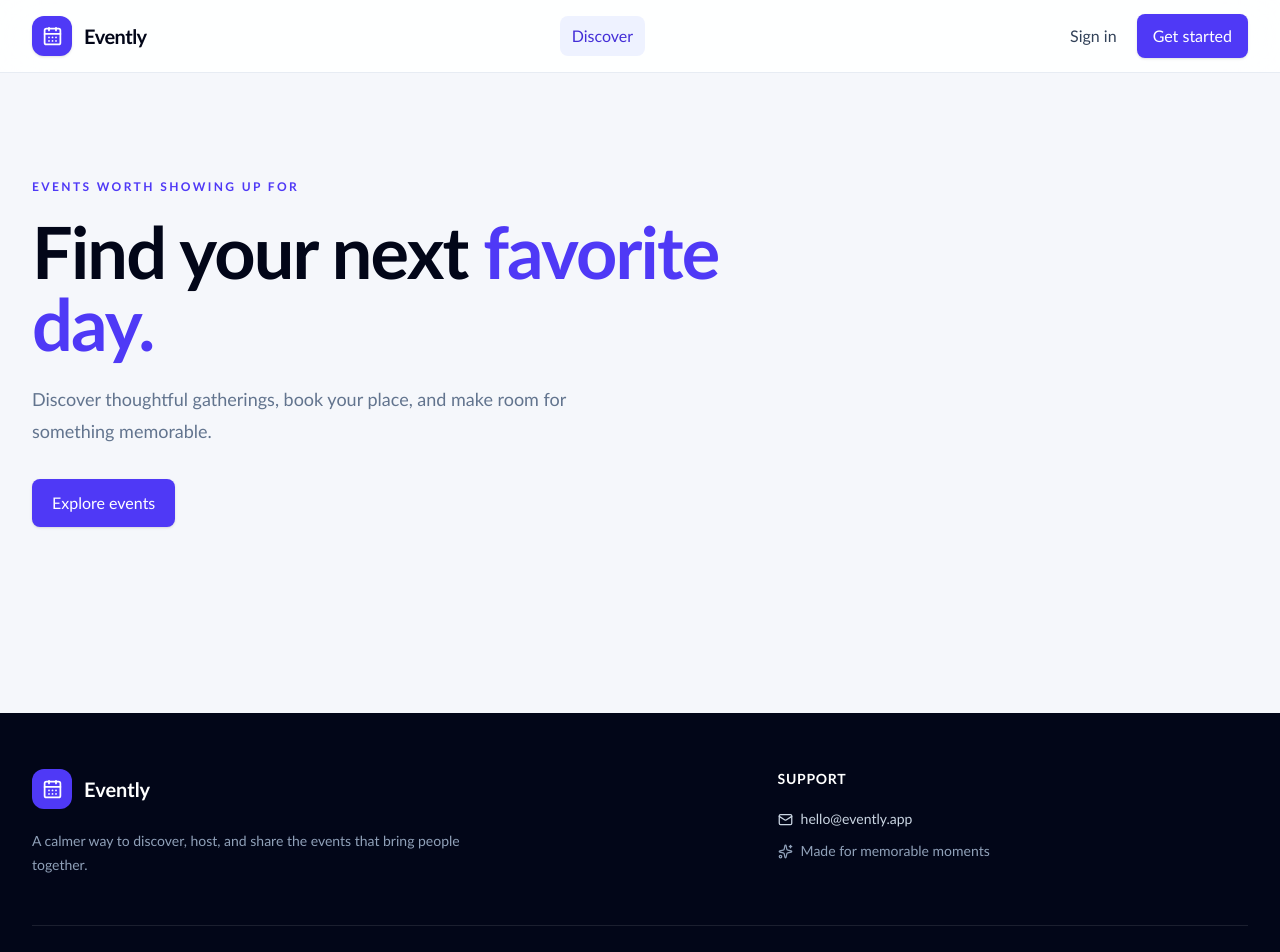
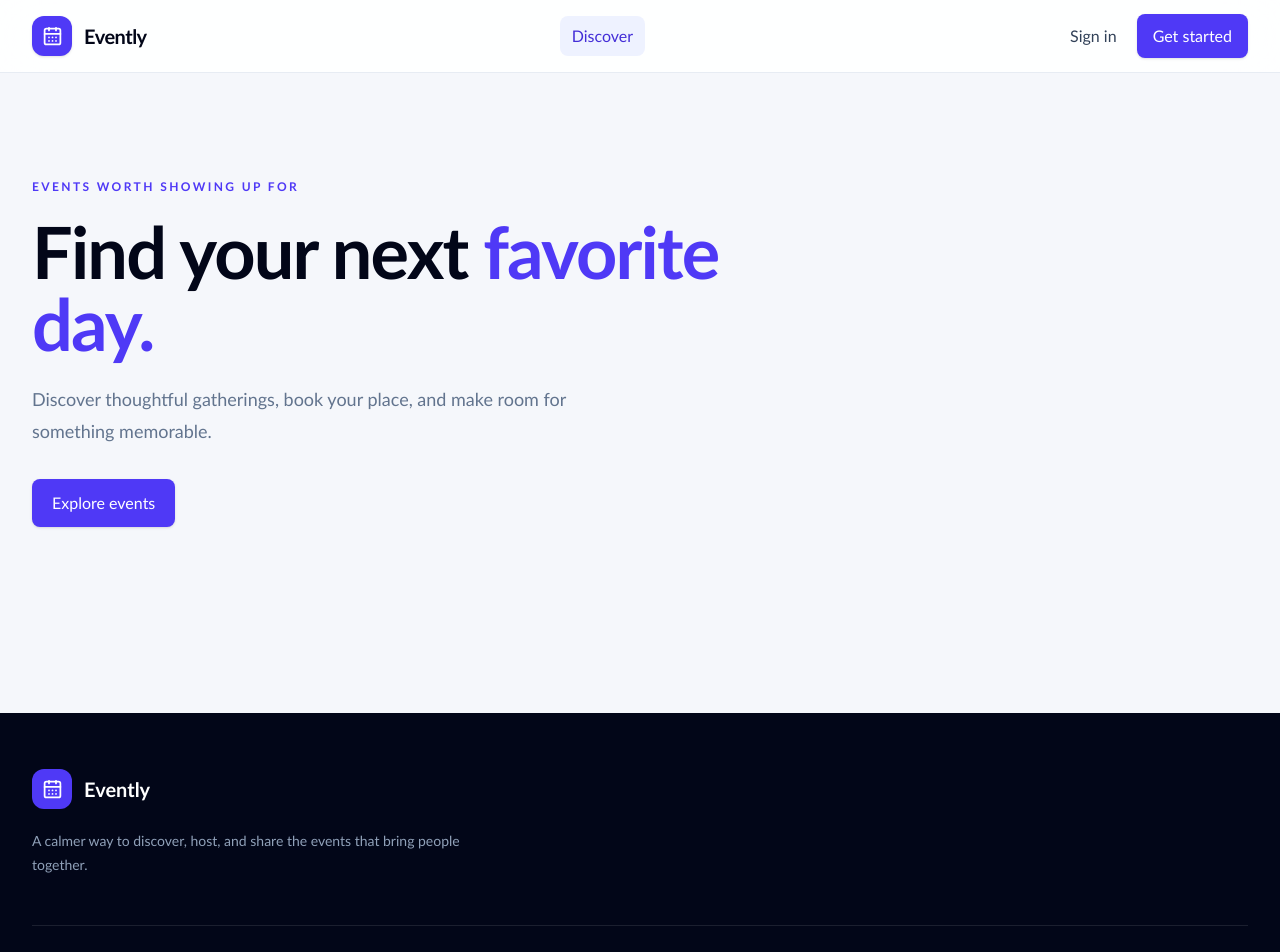
Before and after one commit to Abhishekn1234/events_frontend_apiro, a React app: page / in a window 1280 px wide. Shown: the top 952 px of the page. Built offline with nearby package versions, Linux system fonts and the light colour scheme; the HTML template or start-up script is replaced by a standard one.

Commit message:
Refactor Footer component: remove unused imports and simplify layout by eliminating the support section

```diff
--- a/src/components/Footer.jsx
+++ b/src/components/Footer.jsx
@@ -1,11 +1,11 @@
 import { Link } from "react-router-dom";
-import { CalendarDays, Mail, Sparkles } from "lucide-react";
+import { CalendarDays } from "lucide-react";
 
 export default function Footer() {
   return (
     <footer className="mt-20 bg-slate-950 text-slate-300">
       <div className="mx-auto max-w-7xl px-4 py-14 sm:px-6 lg:px-8">
-        <div className="grid gap-10 sm:grid-cols-2 lg:grid-cols-[1.5fr_1fr]">
+        <div>
           <div>
             <Link to="/" className="inline-flex items-center gap-3">
               <span className="flex h-10 w-10 items-center justify-center rounded-xl bg-indigo-600 text-white">
@@ -19,24 +19,6 @@
             </p>
           </div>
 
-          <div>
-            <h3 className="text-sm font-bold uppercase tracking-wider text-white">
-              Support
-            </h3>
-            <div className="mt-5 flex flex-col gap-3 text-sm">
-              <a
-                href="mailto:hello@evently.app"
-                className="inline-flex items-center gap-2 transition hover:text-white"
-              >
-                <Mail size={15} />
-                hello@evently.app
-              </a>
-              <span className="inline-flex items-center gap-2 text-slate-400">
-                <Sparkles size={15} />
-                Made for memorable moments
-              </span>
-            </div>
-          </div>
         </div>
 
         <div className="mt-12 flex flex-col justify-between gap-3 border-t border-white/10 pt-7 text-xs text-slate-500 sm:flex-row">
```
